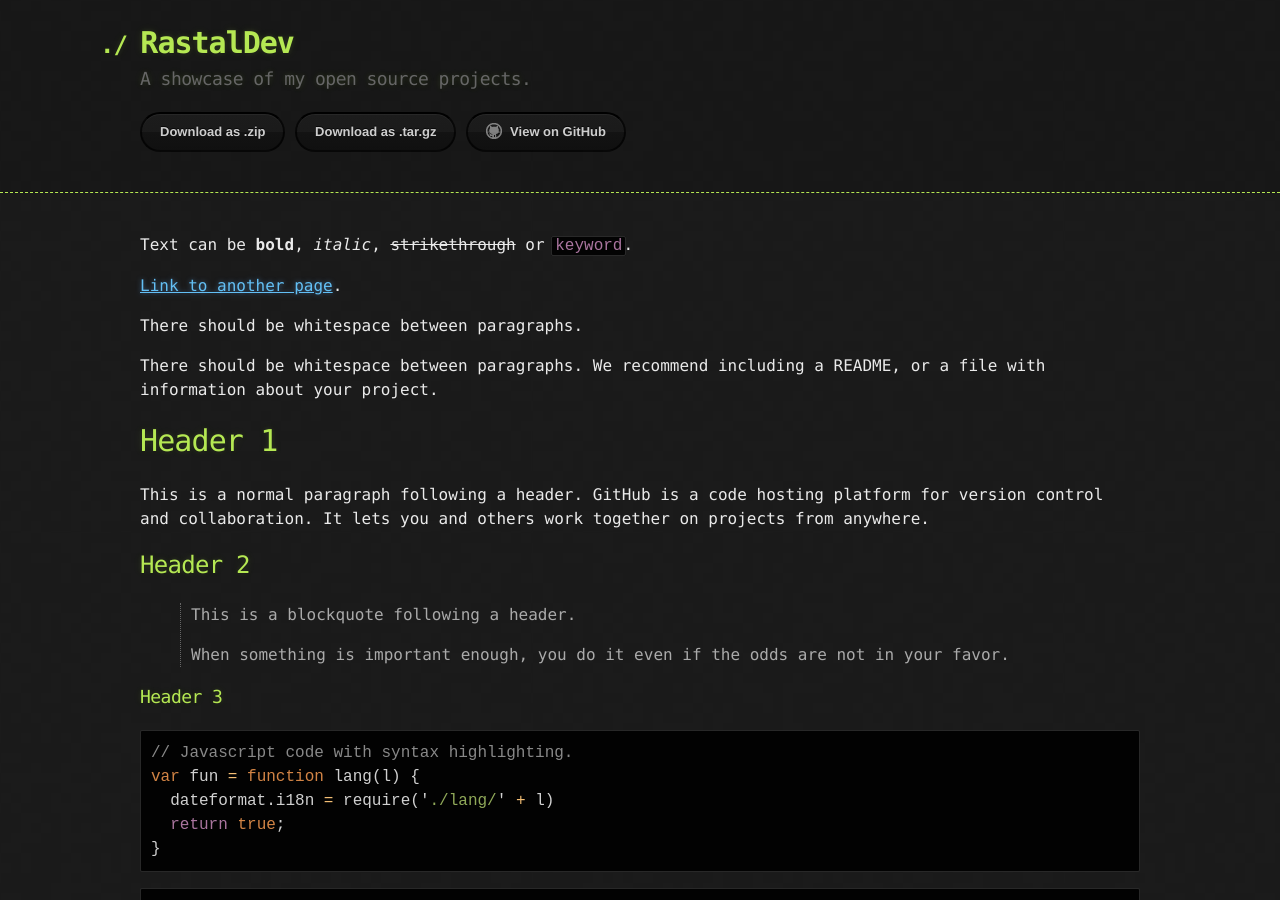
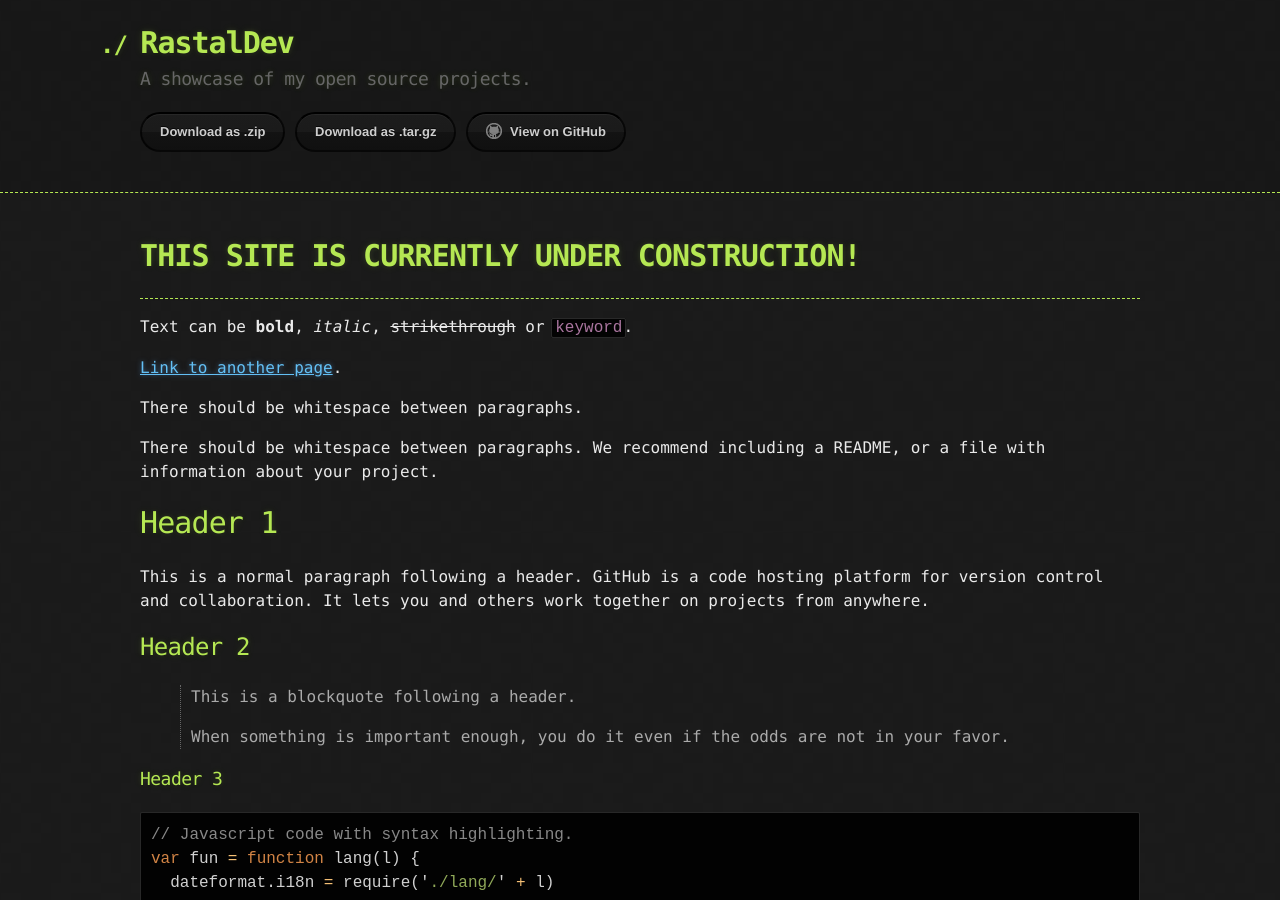
Before and after one commit to RastalDev/rastaldev.github.io, a Jekyll site: the page built from index.md, in a window 1280 px wide and 900 px high. Built offline with Jekyll 4.4.1, drawn with Linux system fonts in a browser that asks for light colours; our own code applies the rules of GitHub Pages for plain Markdown files.

Commit message:
README updated

```diff
--- a/index.md
+++ b/index.md
@@ -1,5 +1,9 @@
 ---
 layout: default
+---
+
+# **THIS SITE IS CURRENTLY UNDER CONSTRUCTION!**
+
 ---
 
 Text can be **bold**, _italic_, ~~strikethrough~~ or `keyword`.
```
